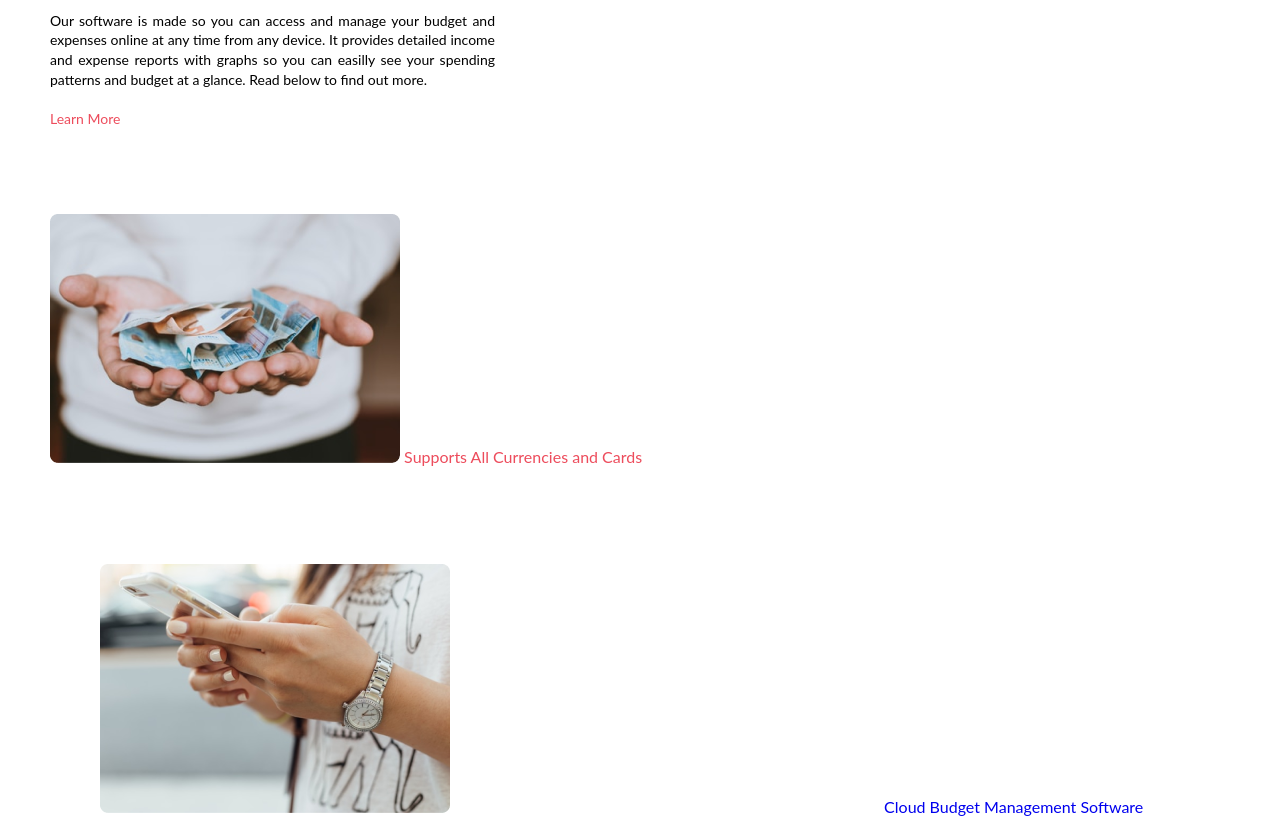
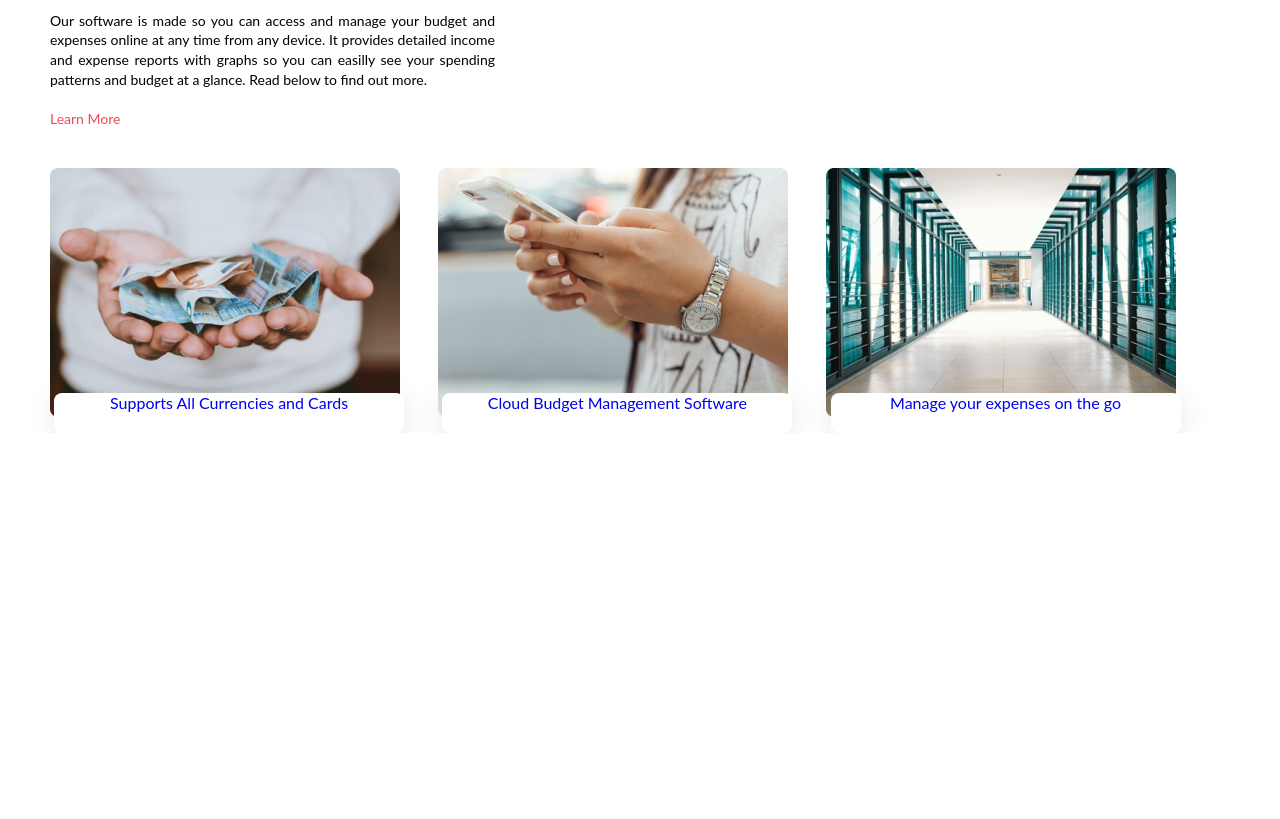
Before and after one commit to BaderDak0/ex2, a plain HTML site: page index.html in a window 1280 px wide. Shown: the part 820-1639 px from the top of the page. After the commit the page ends 1253 px from the top, so only its background shows below. Drawn offline with Linux system fonts and the light colour scheme.

Commit message:
half work+ done

```diff
--- a/css/style.css
+++ b/css/style.css
@@ -58,7 +58,7 @@
             }
 
             #logo span {
-              /* position: absolute; */
+
                 width: 152px;
                 height: 22px;
                 left: 87px;
@@ -86,12 +86,13 @@
                 line-height: 17px;
                 text-transform: uppercase;
                 color: #FFFFFF;
+
             }
 
 
 
 
-            .p1 img {
+            /* .p1 img {
 
                 width: 350px;
                 height: 248.86px;
@@ -107,11 +108,12 @@
                 line-height: 40px;
                 width: 350px;
                 height: 40px;
-                left: 50px;
-                top: 1244px;
                 background-color: white;
+
                 border-radius: 8px;
                 color: #ED4C5C;
+                margin-left: -300px;
+
             }
 
 
@@ -130,11 +132,10 @@
                 line-height: 40px;
                 width: 350px;
                 height: 40px;
-                top: 500px;
-                left: 0px;
+
                 background-color: white;
                 border-radius: 8px;
-                margin-left: 430px;
+                margin-left:10px;
             }
 
             .p3 img{
@@ -158,7 +159,7 @@
                 background-color: white;
                 border-radius: 8px;
 
-            }
+            } */
             .main1 h1 {
                  padding-top: 56px;
                  padding-left: 50px;
@@ -197,3 +198,88 @@
                 padding-left: 50px;
 
             }
+
+
+            /* #p1{
+
+                width: 350px;
+                height: 248.86px;
+                left: 50px;
+                top: 1002px;
+                border-radius: 8px;
+               margin-top: 345px;
+
+            }
+
+            #p2{
+
+                width: 350px;
+                height: 248.86px;
+                left: 430px;
+                top: 1002px;
+
+                background: url(.jpg), #FFFFFF;
+                border-radius: 8px;
+
+            }
+
+            #p3{
+
+                width: 350px;
+                height: 248.86px;
+                left: 810px;
+                top: 1002px;
+
+            } */
+
+            .p1,.p2,.p3{
+
+             display: inline;
+
+            }
+            .p1 img{
+
+
+                width: 350px;
+                height: 248.86px;
+                left: 50px;
+                top: 1002px;
+                margin-top:40.72px;
+                margin-left: 50px;
+
+            }
+
+            .p2 img{
+
+
+                width: 350px;
+                height: 248.86px;
+                left: 430px;
+                top: 1002px;
+                /* padding-left: 30px; */
+                margin-left: 30px;
+
+            }
+            .p3 img{
+                width: 350px;
+                height: 248.86px;
+                left: 810px;
+                top: 1002px;
+
+                /* padding-left: 30px; */
+                margin-left: 30px;
+            }
+            .p1 a,.p2 a,.p3 a{
+                display: inline-block;
+                margin-left: -350px;
+                width: 350px;
+                height: 40px;
+                left: 430px;
+                top: 1211px;
+                text-align: center;
+                vertical-align: middle;
+                background: #FFFFFF;
+                box-shadow: 0px 5px 30px rgba(0, 0, 0, 0.1);
+                border-radius: 8px;
+
+            }
--- a/index.html
+++ b/index.html
@@ -29,11 +29,15 @@
 
             <h1>Easy to Use Cloud Budget Management Software</h1>
 
-            <p>Our software is made so you can access and manage your budget and expenses online at any time from any device. It provides detailed income and expense reports with graphs so you can easilly see your spending patterns and budget at a glance. Read below to find out more.
+            <p>Our software is made so you can access and manage your budget and expenses online at any time from any
+                device. It provides detailed income and expense reports with graphs so you can easilly see your spending
+                patterns and budget at a glance. Read below to find out more.
             </p>
             <br>
             <span><a href="#">Learn More</a></span>
 
+
+          <div>
               <section class="p1">
                   <img src="images/Card 2.png" alt="card2">
                   <a href="#">Supports All Currencies and Cards</a>
@@ -48,6 +52,14 @@
                   <img src="images/Card 1.png" alt="card1">
                   <a href="#">Manage your expenses on the go</a>
               </section>
+          </div>
+
+
+
+
+            <!-- <span class="pp1"> <img src="images/Card 2.png" alt="card2"></span>
+            <span class="pp2"> <img src="images/Card 3.png" alt="card3"></span>
+            <span class="pp3"> <img src="images/Card 1.png" alt="card1"></span> -->
 
         </section>
         <section class="main2">
```
Lines whose indentation alone changed are shown as unchanged.
